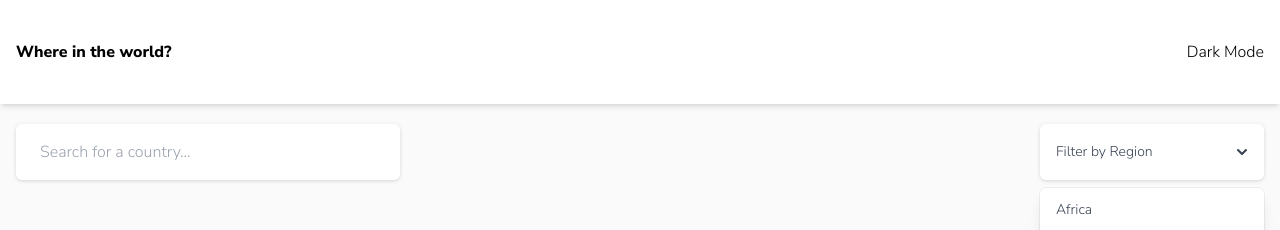
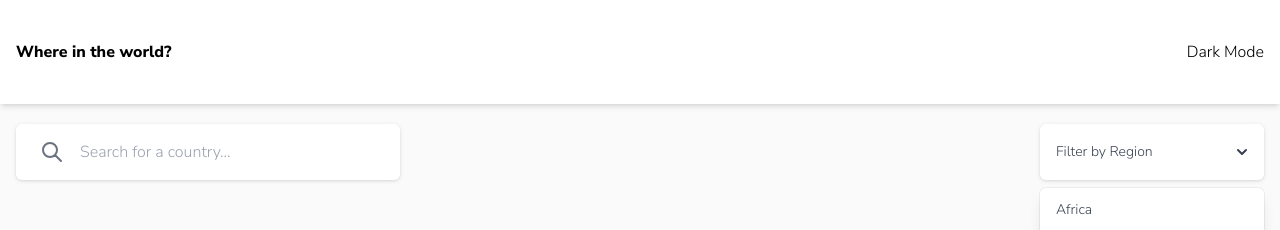
Before and after one commit to IEdiong/fem-rest-countries-react, a React (Create React App) app: page / in a window 1280 px wide. Shown: the top 230 px of the page. Built offline with nearby package versions, Linux system fonts and the light colour scheme.

Commit message:
style: add basic styles for search component

```diff
--- a/src/components/Header.jsx
+++ b/src/components/Header.jsx
@@ -11,8 +11,12 @@ const Header = () => {
       </div>
       <div aria-label='toolbar' className='px-4 '>
         <div className='container mx-auto mt-5 h-40 flex flex-col md:flex-row justify-between items-start'>
-          <div className='input-wrapper w-full md:w-96 h-14 drop-shadow rounded-md overflow-hidden'>
-            <input className='w-full h-full px-6' type='search' name='search' id='search' placeholder='Search for a country...' />
+          <div className='relative flex items-center justify-start input-wrapper w-full md:w-96 h-14 drop-shadow rounded-md overflow-hidden bg-white'>
+            <svg xmlns='http://www.w3.org/2000/svg' className='absolute h-6 w-6 mx-6 text-gray-500' fill='none' viewBox='0 0 24 24' stroke='currentColor' strokeWidth={2}>
+              <path strokeLinecap='round' strokeLinejoin='round' d='M21 21l-6-6m2-5a7 7 0 11-14 0 7 7 0 0114 0z' />
+            </svg>
+            {/* TODO: fix the focus state */}
+            <input className='w-full h-full pl-16 focus:outline-none focus:ring-2 focus:ring-offset-2 focus:ring-offset-gray-100 focus:ring-indigo-500' type='search' name='search' id='search' placeholder='Search for a country...' />
           </div>
           {/* <div className='filter-wrapper w-48 h-14 drop-shadow rounded-md overflow-hidden'> */}
           {/* <!-- This example requires Tailwind CSS v2.0+ --> */}
```
